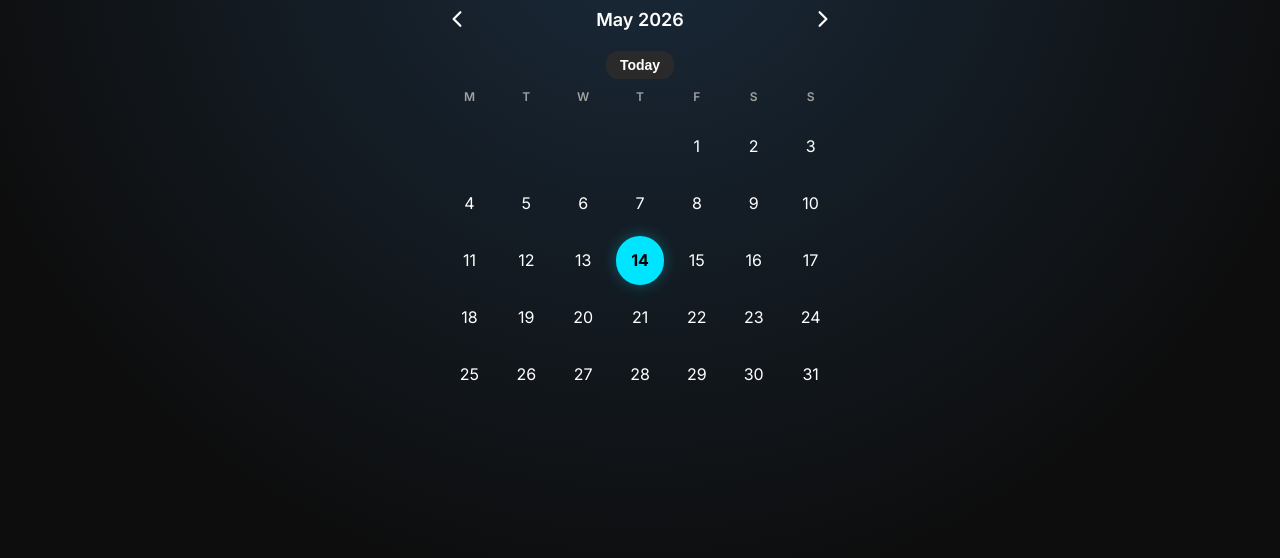
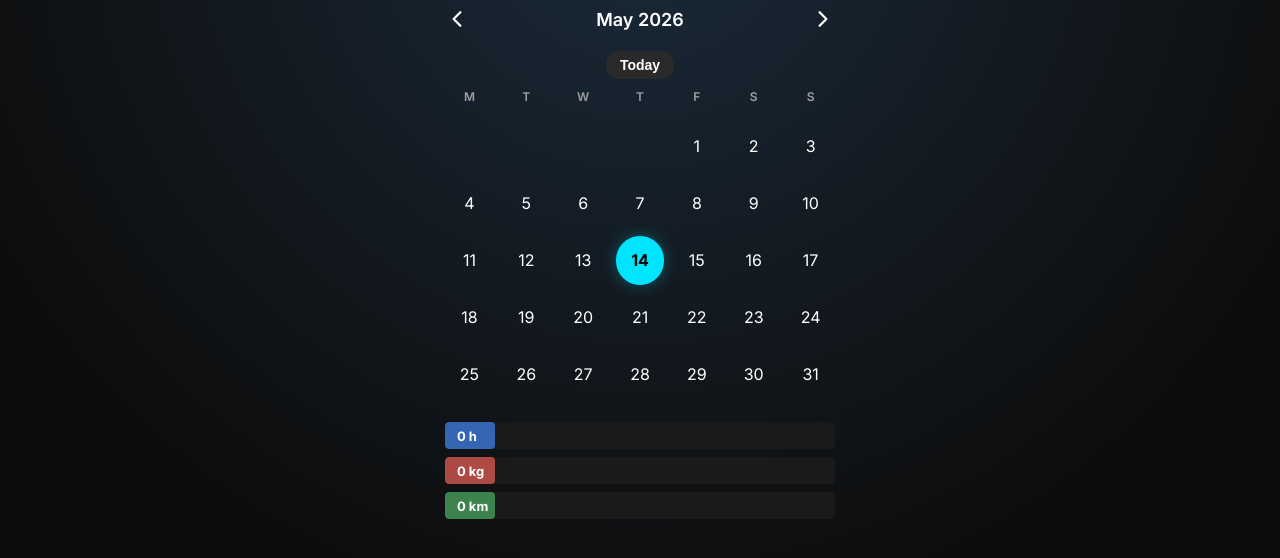
Before and after one commit to JPBertolini/Fitness, a plain HTML site: page index.html in a window 1280 px wide. Shown: the part 102-660 px from the top of the page. Drawn offline with nearby package versions, Linux system fonts and the light colour scheme.

Commit message:
Add files via upload

```diff
--- a/app.js
+++ b/app.js
@@ -109,9 +109,77 @@ function renderCalendar() {
 
             grid.innerHTML += `<div class="${classes.join(' ')}" onclick="openLog('${dateStr}')">${innerHtml}</div>`;
         }
+        renderMonthlyStats();
     } catch (e) {
         console.error("Calendar Render Error", e);
     }
+}
+
+function renderMonthlyStats() {
+    const data = getData();
+    const logs = data.logs || [];
+    const items = data.items || [];
+
+    // Build a map: "YYYY-MM" -> { time, weight, distance }
+    const monthlyTotals = {};
+
+    logs.forEach(log => {
+        if (!log.date) return;
+        const monthKey = log.date.substring(0, 7); // "YYYY-MM"
+        if (!monthlyTotals[monthKey]) monthlyTotals[monthKey] = { time: 0, weight: 0, distance: 0 };
+
+        const item = items.find(i => i.id === parseInt(log.item_id));
+        if (!item) return;
+
+        if (item.type === 'time_range' && log.start_time && log.end_time) {
+            const [h1, m1] = log.start_time.split(':').map(Number);
+            const [h2, m2] = log.end_time.split(':').map(Number);
+            let totalMins = (h2 * 60 + m2) - (h1 * 60 + m1);
+            if (totalMins < 0) totalMins += 24 * 60;
+            monthlyTotals[monthKey].time += totalMins / 60; // hours
+        } else if (item.type === 'weight_reps') {
+            monthlyTotals[monthKey].weight += (log.weight || 0) * (log.reps || 0);
+        } else if (item.type === 'distance_time') {
+            monthlyTotals[monthKey].distance += log.distance || 0;
+        }
+    });
+
+    // Find historical max for each metric
+    let maxTime = 0, maxWeight = 0, maxDistance = 0;
+    Object.values(monthlyTotals).forEach(m => {
+        if (m.time > maxTime) maxTime = m.time;
+        if (m.weight > maxWeight) maxWeight = m.weight;
+        if (m.distance > maxDistance) maxDistance = m.distance;
+    });
+
+    // Current displayed month
+    const year = state.currentMonth.getFullYear();
+    const month = state.currentMonth.getMonth();
+    const currentKey = `${year}-${String(month + 1).padStart(2, '0')}`;
+    const current = monthlyTotals[currentKey] || { time: 0, weight: 0, distance: 0 };
+
+    // Ensure max is at least current value
+    if (current.time > maxTime) maxTime = current.time;
+    if (current.weight > maxWeight) maxWeight = current.weight;
+    if (current.distance > maxDistance) maxDistance = current.distance;
+
+    // Calculate percentages
+    const pctTime = maxTime > 0 ? (current.time / maxTime) * 100 : 0;
+    const pctWeight = maxWeight > 0 ? (current.weight / maxWeight) * 100 : 0;
+    const pctDistance = maxDistance > 0 ? (current.distance / maxDistance) * 100 : 0;
+
+    // Render bars
+    const barTime = document.getElementById('bar-time');
+    const barWeight = document.getElementById('bar-weight');
+    const barDistance = document.getElementById('bar-distance');
+
+    barTime.style.width = `${Math.max(pctTime, 8)}%`;
+    barWeight.style.width = `${Math.max(pctWeight, 8)}%`;
+    barDistance.style.width = `${Math.max(pctDistance, 8)}%`;
+
+    document.getElementById('bar-time-label').textContent = `${Math.round(current.time)} h`;
+    document.getElementById('bar-weight-label').textContent = `${Math.round(current.weight)} kg`;
+    document.getElementById('bar-distance-label').textContent = `${Math.round(current.distance)} km`;
 }
 
 function calculateTimeDuration(startTime, endTime) {
--- a/index.html
+++ b/index.html
@@ -71,6 +71,25 @@
             </div>
             <div class="calendar-grid" id="calendar-grid">
                 <!-- Dynamically generated -->
+            </div>
+
+            <!-- Monthly Stats Bars -->
+            <div class="monthly-stats" id="monthly-stats">
+                <div class="stat-bar-container">
+                    <div class="stat-bar stat-bar-time" id="bar-time">
+                        <span class="stat-bar-label" id="bar-time-label">0 h</span>
+                    </div>
+                </div>
+                <div class="stat-bar-container">
+                    <div class="stat-bar stat-bar-weight" id="bar-weight">
+                        <span class="stat-bar-label" id="bar-weight-label">0 kg</span>
+                    </div>
+                </div>
+                <div class="stat-bar-container">
+                    <div class="stat-bar stat-bar-distance" id="bar-distance">
+                        <span class="stat-bar-label" id="bar-distance-label">0 km</span>
+                    </div>
+                </div>
             </div>
         </main>
 
--- a/styles.css
+++ b/styles.css
@@ -183,6 +183,44 @@ body {
     border-radius: 50%;
     position: absolute;
     bottom: 4px;
+}
+
+/* Monthly Stats Bars */
+.monthly-stats {
+    margin-top: 24px;
+    display: flex;
+    flex-direction: column;
+    gap: 8px;
+}
+
+.stat-bar-container {
+    width: 100%;
+    height: 27px;
+    background: var(--surface-color);
+    border-radius: 4px;
+    overflow: hidden;
+    position: relative;
+}
+
+.stat-bar {
+    height: 100%;
+    border-radius: 4px;
+    display: flex;
+    align-items: center;
+    min-width: 50px;
+    transition: width 0.6s cubic-bezier(0.25, 0.8, 0.25, 1);
+}
+
+.stat-bar-time { background: rgba(66, 133, 244, 0.7); }
+.stat-bar-weight { background: rgba(234, 95, 85, 0.7); }
+.stat-bar-distance { background: rgba(76, 175, 100, 0.7); }
+
+.stat-bar-label {
+    color: #fff;
+    font-size: 13px;
+    font-weight: 700;
+    padding-left: 12px;
+    white-space: nowrap;
 }
 
 /* Log View */
```
